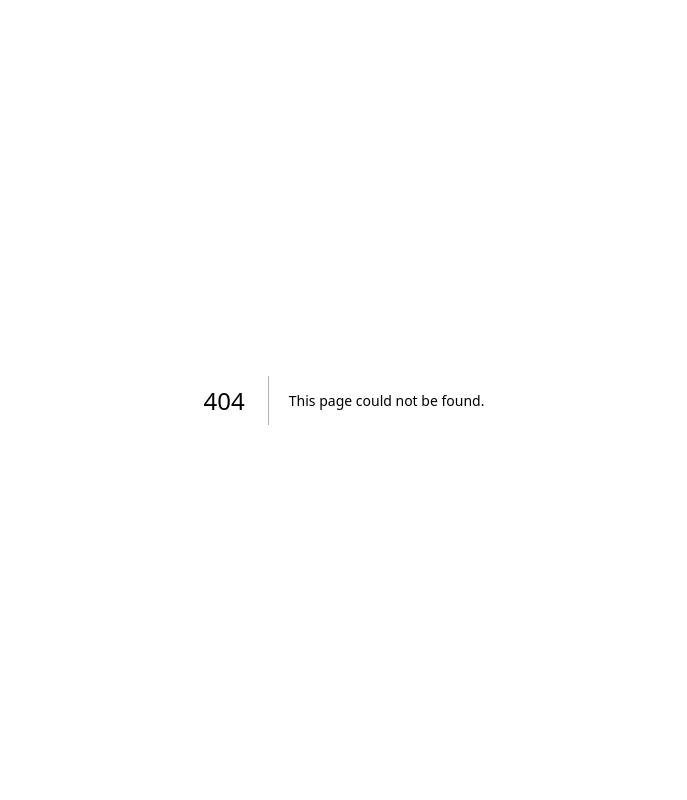
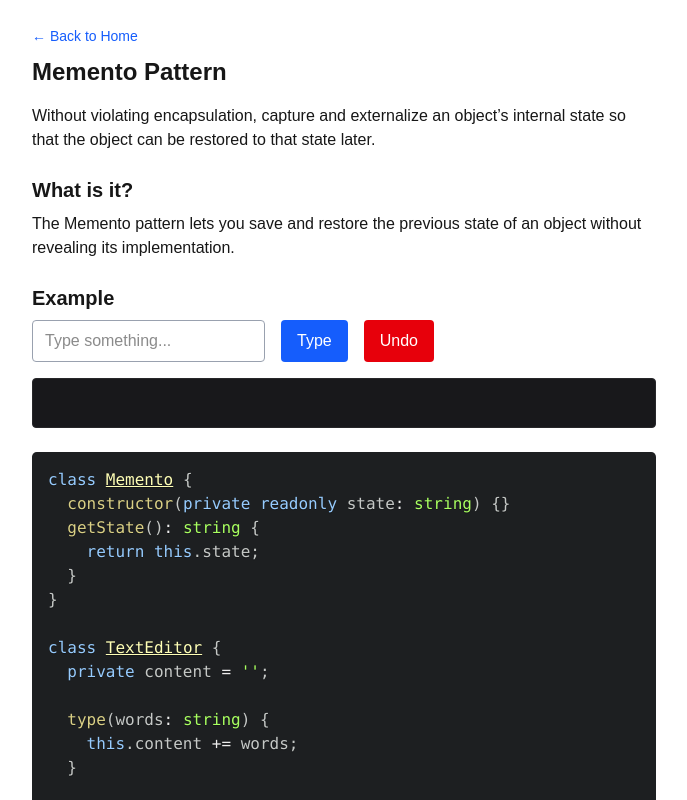
Before and after one commit to Mubtasim/patternalysis, a Next.js app: page /patterns/memento in a window 1280 px wide. Before the commit this address had no page. Shown: the top 800 px of the page, without its empty margins (296-983 px from the left). Built offline with nearby package versions, Linux system fonts and the light colour scheme.

Commit message:
feat: Add Memento pattern page and update home page to include it in the list of implemented patterns

```diff
--- a/src/app/page.tsx
+++ b/src/app/page.tsx
@@ -20,6 +20,7 @@ export default function Home() {
     "interpreter",
     "iterator",
     "mediator",
+    "memento",
   ];
 
   const allPatterns = [
--- /dev/null
+++ b/src/app/patterns/memento/page.tsx
@@ -0,0 +1,186 @@
+"use client";
+
+import PatternLayout from "@/components/PatternLayout";
+import { useState } from "react";
+import { Prism as SyntaxHighlighter } from "react-syntax-highlighter";
+import { atomDark } from "react-syntax-highlighter/dist/cjs/styles/prism";
+
+// Memento
+class Memento {
+  constructor(private readonly state: string) {}
+  getState(): string {
+    return this.state;
+  }
+}
+
+// Originator
+class TextEditor {
+  private content = "";
+
+  type(words: string) {
+    this.content += words;
+  }
+
+  getContent(): string {
+    return this.content;
+  }
+
+  save(): Memento {
+    return new Memento(this.content);
+  }
+
+  restore(memento: Memento) {
+    this.content = memento.getState();
+  }
+}
+
+// Caretaker
+class History {
+  private mementos: Memento[] = [];
+
+  add(memento: Memento) {
+    this.mementos.push(memento);
+  }
+
+  undo(): Memento | null {
+    return this.mementos.pop() || null;
+  }
+}
+
+export default function MementoPatternPage() {
+  const [editor] = useState(() => new TextEditor());
+  const [history] = useState(() => new History());
+  const [content, setContent] = useState("");
+  const [input, setInput] = useState("");
+
+  const handleType = () => {
+    history.add(editor.save());
+    editor.type(input);
+    setContent(editor.getContent());
+    setInput("");
+  };
+
+  const handleUndo = () => {
+    const memento = history.undo();
+    if (memento) {
+      editor.restore(memento);
+      setContent(editor.getContent());
+    }
+  };
+
+  return (
+    <PatternLayout title="Memento">
+      <p className="mb-4">
+        Without violating encapsulation, capture and externalize an object’s
+        internal state so that the object can be restored to that state later.
+      </p>
+
+      <h2 className="text-xl font-semibold mt-6 mb-2">What is it?</h2>
+      <p className="mb-4">
+        The Memento pattern lets you save and restore the previous state of an
+        object without revealing its implementation.
+      </p>
+
+      <h2 className="text-xl font-semibold mt-6 mb-2">Example</h2>
+
+      <div className="flex gap-4 mb-4">
+        <input
+          type="text"
+          className="border border-gray-400 rounded px-3 py-2"
+          placeholder="Type something..."
+          value={input}
+          onChange={(e) => setInput(e.target.value)}
+        />
+        <button
+          onClick={handleType}
+          className="bg-blue-600 hover:bg-blue-500 text-white px-4 py-2 rounded"
+        >
+          Type
+        </button>
+        <button
+          onClick={handleUndo}
+          className="bg-red-600 hover:bg-red-500 text-white px-4 py-2 rounded"
+        >
+          Undo
+        </button>
+      </div>
+
+      <div className="bg-zinc-900 text-white p-4 rounded mb-6 border border-zinc-800 min-h-[50px]">
+        {content}
+      </div>
+
+      <SyntaxHighlighter language="ts" style={atomDark} className="rounded">
+        {`class Memento {
+  constructor(private readonly state: string) {}
+  getState(): string {
+    return this.state;
+  }
+}
+
+class TextEditor {
+  private content = '';
+
+  type(words: string) {
+    this.content += words;
+  }
+
+  getContent(): string {
+    return this.content;
+  }
+
+  save(): Memento {
+    return new Memento(this.content);
+  }
+
+  restore(memento: Memento) {
+    this.content = memento.getState();
+  }
+}
+
+class History {
+  private mementos: Memento[] = [];
+
+  add(memento: Memento) {
+    this.mementos.push(memento);
+  }
+
+  undo(): Memento | null {
+    return this.mementos.pop() || null;
+  }
+}
+
+// Usage
+const editor = new TextEditor();
+const history = new History();
+
+editor.type("Hello ");
+history.add(editor.save());
+
+editor.type("World!");
+history.add(editor.save());
+
+editor.restore(history.undo()!); // Undo last change
+`}
+      </SyntaxHighlighter>
+
+      <h2 className="text-xl font-semibold mt-6 mb-2">Common Uses</h2>
+      <ul className="list-disc ml-6 mb-4">
+        <li>Undo/Redo systems</li>
+        <li>Form state management</li>
+        <li>Versioning tools</li>
+      </ul>
+
+      <h2 className="text-xl font-semibold mt-6 mb-2">When to Use</h2>
+      <ul className="list-disc ml-6 mb-4">
+        <li>Need to restore previous object state</li>
+        <li>Don’t want to expose internal details</li>
+      </ul>
+
+      <h2 className="text-xl font-semibold mt-6 mb-2">Caution</h2>
+      <ul className="list-disc ml-6">
+        <li>Can use a lot of memory with large snapshots</li>
+        <li>Restoring logic must be reliable</li>
+      </ul>
+    </PatternLayout>
+  );
+}
```
